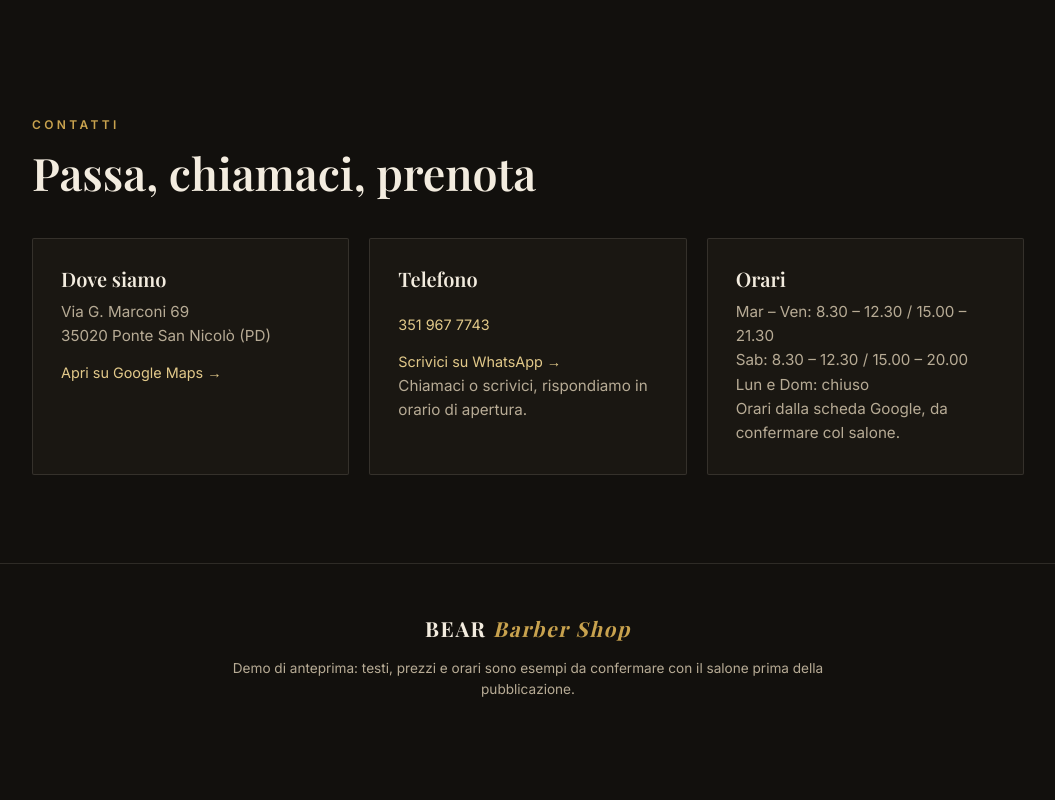
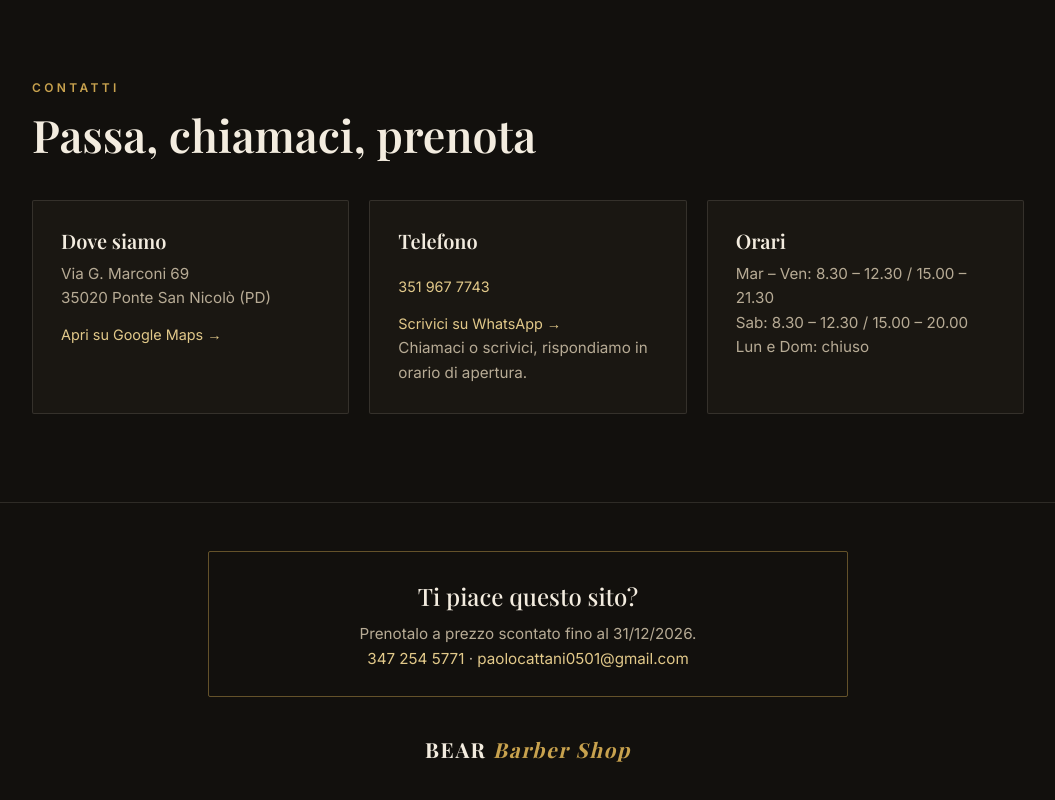
Before and after one commit to paolocattani/bear-barber-shop, a React (Vite) app: page / in a window 1280 px wide. Shown: the part 2874-3674 px from the top of the page, without its empty margins (112-1167 px from the left). Before the commit the page ends 3639 px from the top, so only its background shows below. Built offline with nearby package versions, Linux system fonts and the light colour scheme; a web font is replaced by a local one.

Commit message:
Marketing: footer con call-to-action e sconto, rimossi i segnaposto visibili

```diff
--- a/src/App.jsx
+++ b/src/App.jsx
@@ -109,7 +109,6 @@ function Prices() {
           </div>
         ))}
       </div>
-      <p className="muted small prezzi-note">Listino di esempio: i prezzi veri li confermiamo col salone prima della pubblicazione.</p>
     </section>
   )
 }
@@ -169,7 +168,6 @@ function Contact() {
         <article className="card">
           <h3>Orari</h3>
           <p>Mar – Ven: 8.30 – 12.30 / 15.00 – 21.30<br />Sab: 8.30 – 12.30 / 15.00 – 20.00<br />Lun e Dom: chiuso</p>
-          <p className="muted small">Orari dalla scheda Google, da confermare col salone.</p>
         </article>
       </div>
     </section>
@@ -179,8 +177,13 @@ function Contact() {
 function Footer() {
   return (
     <footer className="footer">
+      <div className="footer-cta">
+        <p className="footer-cta-title">Ti piace questo sito?</p>
+        <p className="footer-cta-text">Prenotalo a prezzo scontato fino al 31/12/2026.<br />
+          <a className="link" href="tel:+393472545771">347 254 5771</a> &middot; <a className="link" href="mailto:paolocattani0501@gmail.com">paolocattani0501@gmail.com</a>
+        </p>
+      </div>
       <p className="brand">BEAR<span className="brand-sub"> Barber Shop</span></p>
-      <p className="muted small">Demo di anteprima: testi, prezzi e orari sono esempi da confermare con il salone prima della pubblicazione.</p>
     </footer>
   )
 }
--- a/src/index.css
+++ b/src/index.css
@@ -147,3 +147,8 @@ h1, h2, h3 { font-family: var(--serif); font-weight: 600; line-height: 1.15; }
 .faq summary { cursor: pointer; font-weight: 600; font-size: 1rem; }
 .faq summary::marker { color: var(--gold); }
 .faq details p { color: var(--muted); font-size: 0.95rem; margin-top: 0.6rem; }
+
+.footer-cta { border: 1px solid rgba(200, 162, 78, 0.45); padding: 1.6rem 2rem; max-width: 40rem; margin: 0 auto 2.2rem; border-radius: 2px; }
+.footer-cta-title { font-family: var(--serif); font-size: 1.5rem; margin-bottom: 0.4rem; }
+.footer-cta-text { color: var(--muted); font-size: 0.95rem; }
+.footer-cta .link { color: var(--gold-soft); }
```
